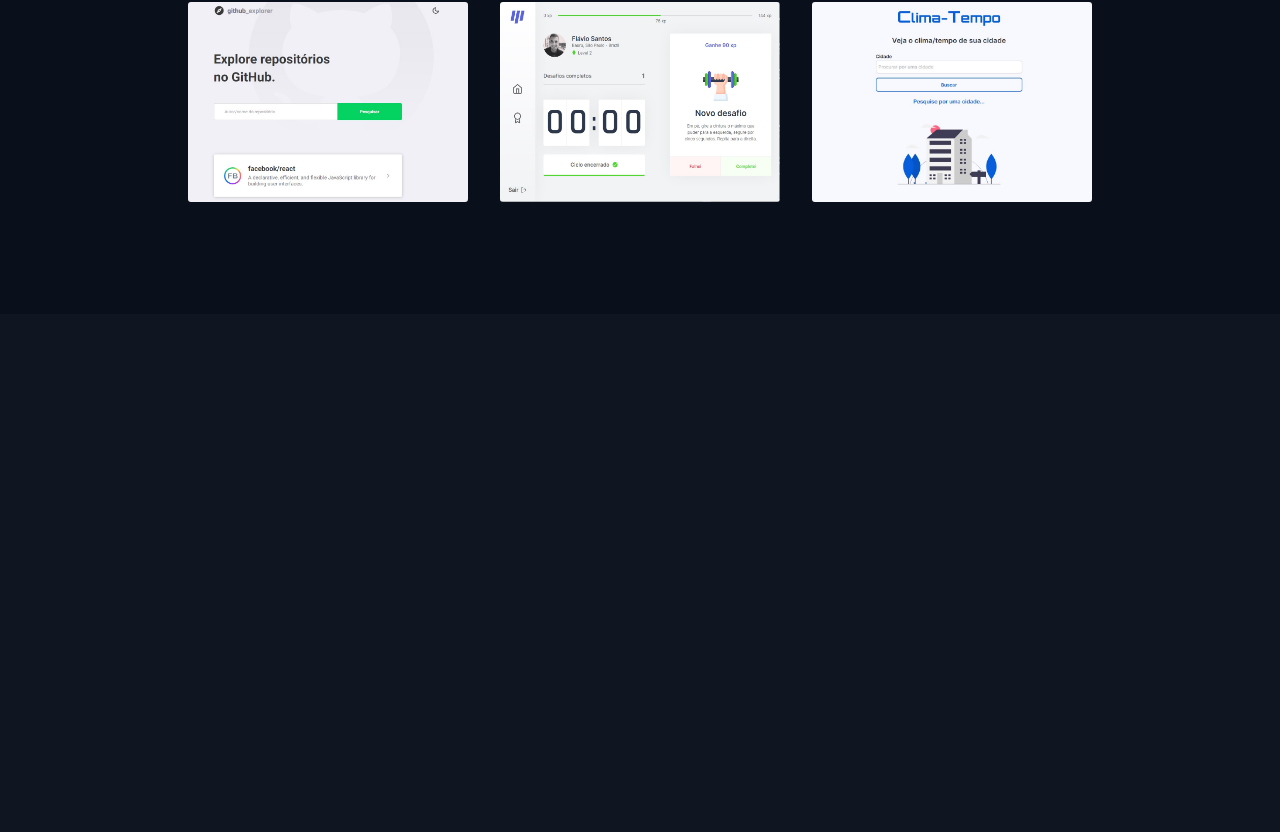
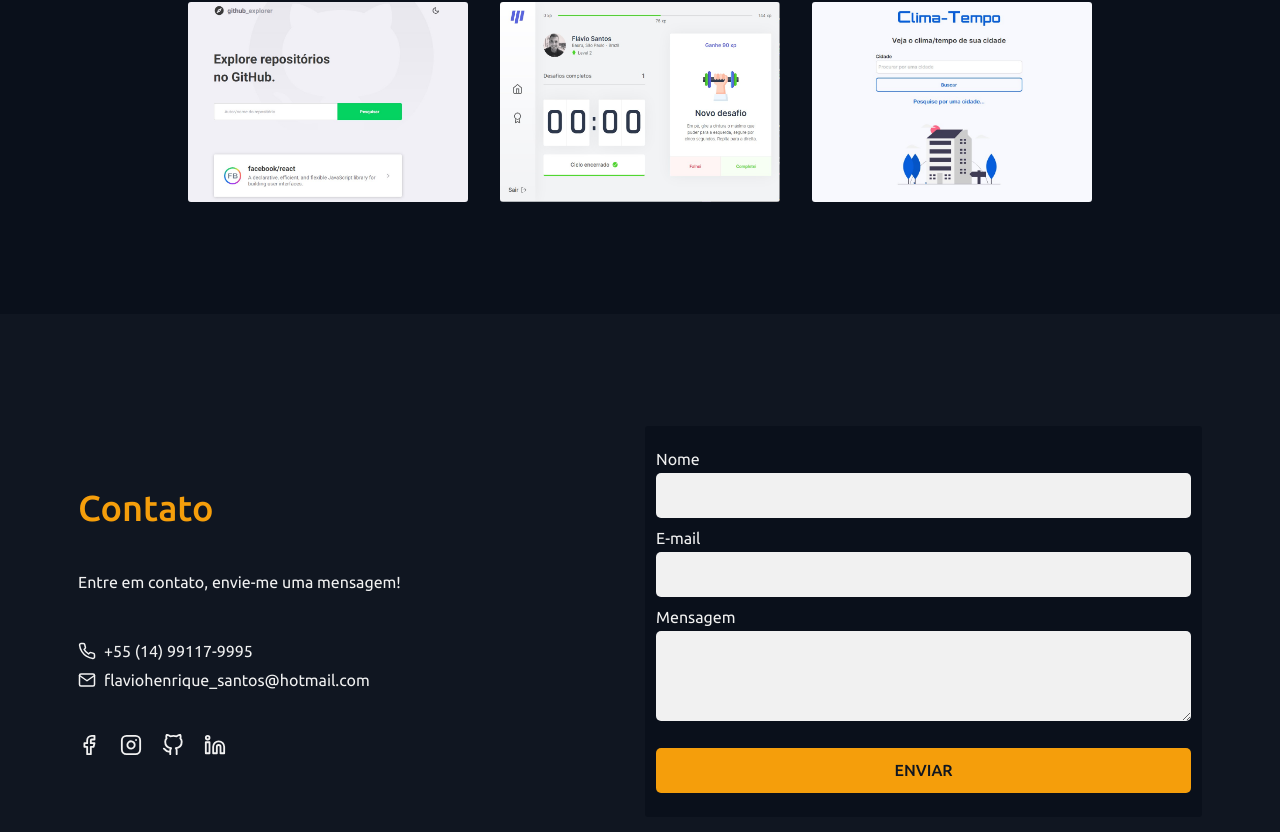
Before and after one commit to FlavioSant/portfolio-fs, a Next.js app: page / in a window 1280 px wide. Shown: the part 2167-2999 px from the top of the page. Before the commit the page ends 2481 px from the top, so only its background shows below. Built offline with nearby package versions, Linux system fonts and the light colour scheme.

Commit message:
:sparkles: Implementado secao contato

```diff
--- /dev/null
+++ b/src/components/Contact.module.scss
@@ -0,0 +1,62 @@
+@use '../styles/breakpoints.scss';
+
+.contact-section-content {
+  display: flex;
+  flex-direction: column;
+  gap: 2rem;
+
+  padding: 5rem 0.5rem;
+
+  @include breakpoints.and-up(lg) {
+    align-items: center;
+    justify-content: space-between;
+    flex-direction: row;
+    padding: 7rem 0.5rem;
+  }
+}
+
+.contact-section-description {
+  display: flex;
+  flex-direction: column;
+  row-gap: 2.5rem;
+  flex: 1;
+
+  h1 {
+    color: var(--primary);
+    font-size: 2.25rem;
+    font-weight: 500;
+    margin: 0;
+  }
+
+  p,
+  a {
+    color: var(--text);
+    line-height: 1.8rem;
+    font-size: 1rem;
+    font-weight: 400;
+  }
+
+  a {
+    display: flex;
+    align-items: center;
+    column-gap: 0.5rem;
+  }
+}
+
+.contact-section-description-icons {
+  display: flex;
+  column-gap: 1.25rem;
+
+  a {
+    display: flex;
+    align-items: center;
+    justify-content: center;
+
+    color: var(--text);
+    transition: color 0.2s;
+
+    &:hover {
+      color: var(--primary);
+    }
+  }
+}
--- /dev/null
+++ b/src/components/Contact.tsx
@@ -0,0 +1,73 @@
+import {
+  FiFacebook,
+  FiGithub,
+  FiInstagram,
+  FiLinkedin,
+  FiMail,
+  FiPhone,
+} from 'react-icons/fi';
+import styles from './Contact.module.scss';
+import { ContactForm } from './ContactForm';
+
+export const Contact: React.FC = () => {
+  return (
+    <section id="contato">
+      <div className="center-container">
+        <div className={styles['contact-section-content']}>
+          <article className={styles['contact-section-description']}>
+            <h1>Contato</h1>
+            <p>Entre em contato, envie-me uma mensagem!</p>
+
+            <div>
+              <a href="https://api.whatsapp.com/send?l=pt_BR&phone=5514991179995&text=Olá, estou entrando em contato pelo seu portfólio.">
+                <FiPhone size={18} />
+                +55 (14) 99117-9995
+              </a>
+              <a href="mailto:flaviohenrique_santos@hotmail.com?subject=Contato">
+                <FiMail size={18} />
+                flaviohenrique_santos@hotmail.com
+              </a>
+            </div>
+
+            <div className={styles['contact-section-description-icons']}>
+              <a
+                href="https://www.facebook.com/flavio.santos.9887"
+                rel="noreferrer"
+                target="_blank"
+                title="Facebok"
+              >
+                <FiFacebook size={22} />
+              </a>
+              <a
+                href="https://www.instagram.com/flavio_santos_"
+                rel="noreferrer"
+                target="_blank"
+                title="Instagram"
+              >
+                <FiInstagram size={22} />
+              </a>
+              <a
+                href="https://github.com/FlavioSant"
+                rel="noreferrer"
+                target="_blank"
+                title="GitHub"
+              >
+                <FiGithub size={22} />
+              </a>
+              <a
+                href="https://www.linkedin.com/in/flavio-santos-75487a164"
+                rel="noreferrer"
+                target="_blank"
+                title="Linkedin"
+              >
+                <FiLinkedin size={22} />
+              </a>
+            </div>
+          </article>
+
+          <ContactForm />
+        </div>
+      </div>
+    </section>
+  );
+};
--- /dev/null
+++ b/src/components/ContactForm.module.scss
@@ -0,0 +1,61 @@
+.contact-form-container {
+  display: flex;
+  flex-direction: column;
+  row-gap: 0.675rem;
+  flex: 1;
+
+  background: var(--background-dark);
+  border-radius: 0.188rem;
+
+  padding: 1.5rem 0.675rem;
+
+  label {
+    display: flex;
+    flex-direction: column;
+    align-items: flex-start;
+    row-gap: 0.3rem;
+
+    color: var(--text);
+  }
+
+  input,
+  textarea {
+    border: 0;
+    border-radius: 0.313rem;
+    background: var(--text);
+    color: var(--background);
+    font-size: 1rem;
+    font-weight: 500;
+
+    outline: 0;
+    padding: 0.5rem;
+    width: 100%;
+
+    &:focus {
+      border: 1px solid var(--primary);
+    }
+  }
+
+  input {
+    height: 2.813rem;
+  }
+
+  textarea {
+    max-height: 11.25rem;
+    min-height: 5.625rem;
+    height: 5.625rem;
+    resize: vertical;
+  }
+
+  button {
+    background: var(--primary);
+    border: 0;
+    border-radius: 0.313rem;
+    color: var(--background);
+    font-size: 1rem;
+    font-weight: 500;
+
+    margin-top: 1rem;
+    height: 2.813rem;
+  }
+}
--- /dev/null
+++ b/src/components/ContactForm.tsx
@@ -0,0 +1,21 @@
+import styles from './ContactForm.module.scss';
+
+export const ContactForm: React.FC = () => {
+  return (
+    <form className={styles['contact-form-container']}>
+      <label htmlFor="name">
+        Nome
+        <input type="text" id="name" name="name" />
+      </label>
+      <label htmlFor="email">
+        E-mail
+        <input type="email" id="email" name="email" />
+      </label>
+      <label htmlFor="message">
+        Mensagem
+        <textarea name="message" id="message" cols={30} rows={10} />
+      </label>
+      <button type="submit">ENVIAR</button>
+    </form>
+  );
+};
--- a/src/pages/index.tsx
+++ b/src/pages/index.tsx
@@ -2,6 +2,7 @@ import type { NextPage } from 'next';
 import Head from 'next/head';
 import { Abilities } from '../components/Abilities';
 import { About } from '../components/About';
+import { Contact } from '../components/Contact';
 import { Hero } from '../components/Hero';
 import { Navbar } from '../components/Navbar';
 import { Projetcts } from '../components/Projects';
@@ -18,6 +19,7 @@ const Home: NextPage = () => {
       <About />
       <Abilities />
       <Projetcts />
+      <Contact />
     </>
   );
 };
```
